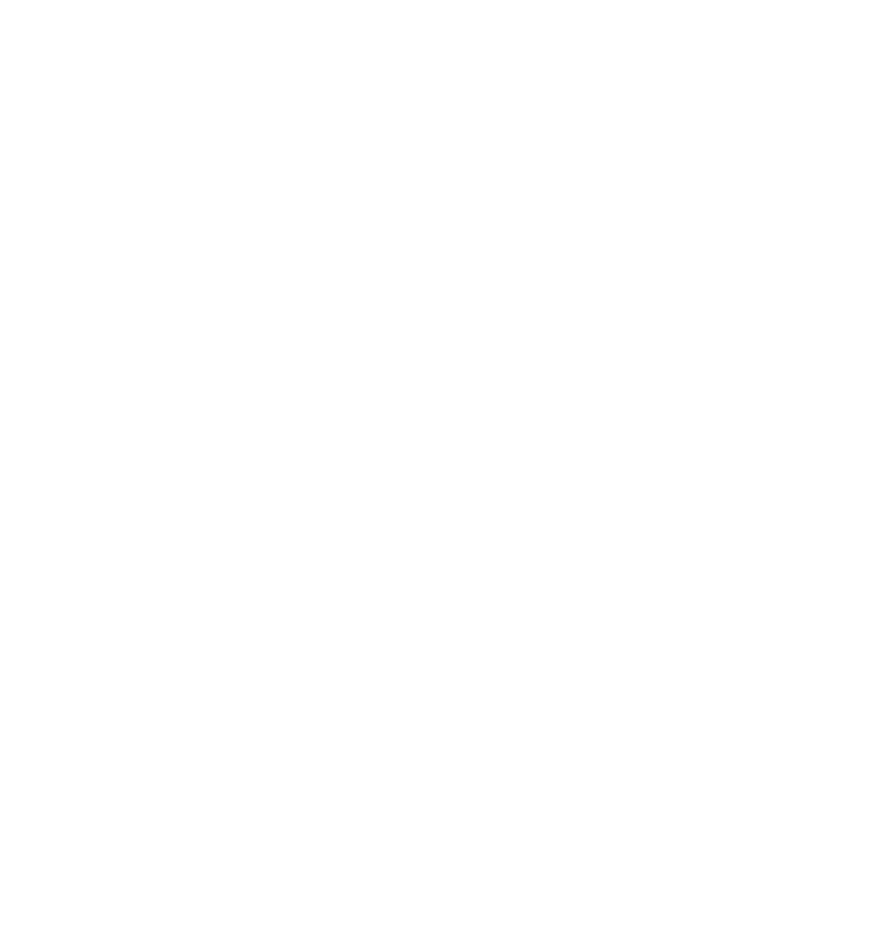
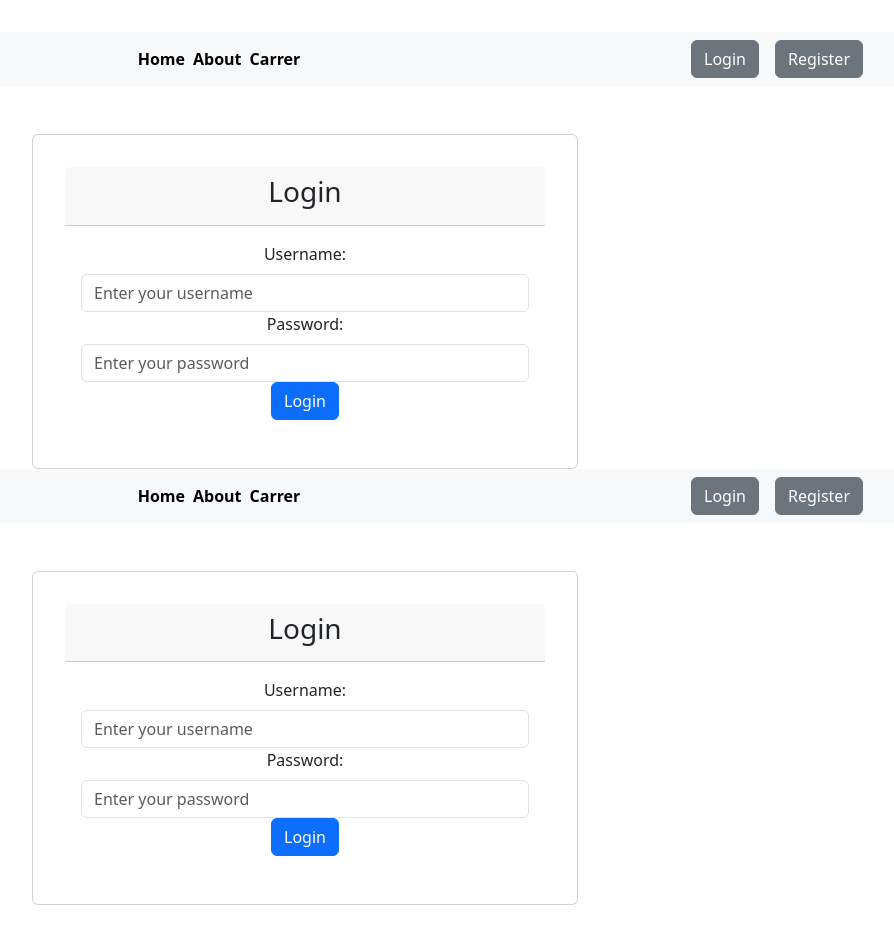
Before and after one commit to meraj2704/the-news-dragon-client, a React (Vite) app: page / in a window 1280 px wide. Shown: the whole page, without its empty margins (335-1229 px from the left). Before the commit the page ends 800 px from the top, so only its background shows below. Built offline with nearby package versions, Linux system fonts and the light colour scheme.

Commit message:
login page and registration page done

```diff
--- a/src/LayOuts/LoginLayouts.jsx
+++ b/src/LayOuts/LoginLayouts.jsx
@@ -1,9 +1,15 @@
 import React from 'react';
+import { Outlet } from 'react-router-dom';
+import Login from '../Pages/Login/Login';
+import Header from '../Pages/Shared/Header';
+import Register from '../Pages/Login/Register';
 
 const LoginLayouts = () => {
     return (
         <div>
 
+            <Login></Login>
+            <Register></Register>
         </div>
     );
 };
--- a/src/Pages/Login/Login.jsx
+++ b/src/Pages/Login/Login.jsx
@@ -1,9 +1,38 @@
 import React from 'react';
+import { Button, Card, Col, Container, Form, Row } from 'react-bootstrap';
+import Header from '../Shared/Header';
+import NavigationBar from '../Shared/NavigationBar';
 
 const Login = () => {
     return (
         <div>
-
+            <NavigationBar></NavigationBar>
+            <Container>
+                <Row className="justify-content-center mt-5">
+                    <Col md={6}>
+                        <Card>
+                            <Card.Header>
+                                <h3 className="text-center">Login</h3>
+                            </Card.Header>
+                            <Card.Body>
+                                <Form>
+                                    <Form.Group>
+                                        <Form.Label>Username:</Form.Label>
+                                        <Form.Control type="text" placeholder="Enter your username" />
+                                    </Form.Group>
+                                    <Form.Group>
+                                        <Form.Label>Password:</Form.Label>
+                                        <Form.Control type="password" placeholder="Enter your password" />
+                                    </Form.Group>
+                                    <Button variant="primary" type="submit" block>
+                                        Login
+                                    </Button>
+                                </Form>
+                            </Card.Body>
+                        </Card>
+                    </Col>
+                </Row>
+            </Container>
         </div>
     );
 };
--- a/src/Pages/Login/Register.jsx
+++ b/src/Pages/Login/Register.jsx
@@ -1,11 +1,40 @@
 import React from 'react';
+import { Button, Card, Col, Container, Form, Row } from 'react-bootstrap';
+import Header from '../Shared/Header';
+import NavigationBar from '../Shared/NavigationBar';
 
-const Register = () => {
+const Login = () => {
     return (
         <div>
-
+            <NavigationBar></NavigationBar>
+            <Container>
+                <Row className="justify-content-center mt-5">
+                    <Col md={6}>
+                        <Card>
+                            <Card.Header>
+                                <h3 className="text-center">Login</h3>
+                            </Card.Header>
+                            <Card.Body>
+                                <Form>
+                                    <Form.Group>
+                                        <Form.Label>Username:</Form.Label>
+                                        <Form.Control type="text" placeholder="Enter your username" />
+                                    </Form.Group>
+                                    <Form.Group>
+                                        <Form.Label>Password:</Form.Label>
+                                        <Form.Control type="password" placeholder="Enter your password" />
+                                    </Form.Group>
+                                    <Button variant="primary" type="submit" block>
+                                        Login
+                                    </Button>
+                                </Form>
+                            </Card.Body>
+                        </Card>
+                    </Col>
+                </Row>
+            </Container>
         </div>
     );
 };
 
-export default Register;
+export default Login;
--- a/src/Pages/News/News.jsx
+++ b/src/Pages/News/News.jsx
@@ -18,7 +18,7 @@
                         {details}
                     </Card.Text>
                     <Container className='text-start ps-0'>
-                        <Link to={`/category/${category_id}`} ><Button variant="danger">All news ins this category</Button></Link></Container>
+                        <Link to={`/categories/${category_id}`} ><Button variant="danger">All news ins this category</Button></Link></Container>
                 </Card.Body>
             </Card>
            <div className='mt-4'>
--- a/src/Pages/Shared/LeftNav.jsx
+++ b/src/Pages/Shared/LeftNav.jsx
@@ -17,7 +17,7 @@
             <div className='ps-5 text-start'>
                 {
                     categories.map(cat => <p  key={cat.id}>
-                        <Link to={`/category/${cat.id}`} className='text-decoration-none text-black hover'>{cat.name}</Link>
+                        <Link to={`/categories/${cat.id}`} className='text-decoration-none text-black hover'>{cat.name}</Link>
                     </p>)
                 }
             </div>
--- a/src/Pages/Shared/NavigationBar.jsx
+++ b/src/Pages/Shared/NavigationBar.jsx
@@ -14,7 +14,7 @@
                     <Navbar.Toggle aria-controls="responsive-navbar-nav" />
                     <Navbar.Collapse id="responsive-navbar-nav">
                         <Nav className="mx-auto d-flex">
-                            <Link to="/" className='text-black fw-bold text-decoration-none pe-2'>Home</Link>
+                            <Link to="/categories/0" className='text-black fw-bold text-decoration-none pe-2'>Home</Link>
                             <Link to="/" className='text-black fw-bold text-decoration-none pe-2'>About</Link>
                             <Link to="/" className='text-black fw-bold text-decoration-none'>Carrer</Link>
                         </Nav>
@@ -22,12 +22,12 @@
                             {user ?
                                 <div className='d-flex align-items-center'>
                                     <Link to="profile"><FaUserCircle style={{ fontSize: '41px' }}></FaUserCircle></Link>
-                                    <Button variant="danger">Logout</Button>
+                                    <Button className='ms-3' variant="danger">Logout</Button>
                                 </div>
                                 :
                                 <div>
-                                    <Button variant="secondary">Login</Button>
-                                    <Button variant="secondary">Register</Button>
+                                    <Link to= 'login'><Button  variant="secondary">Login</Button></Link>
+                                    <Link to='register'><Button className='ms-3' variant="secondary">Register</Button></Link>
                                 </div>
                             }
                         </Nav>
--- a/src/Providers/AuthProvider.jsx
+++ b/src/Providers/AuthProvider.jsx
@@ -3,7 +3,7 @@
 export const AuthContext = createContext(null);
 
 const AuthProvider = ({children}) => {
-    const user = {};
+    const user = null;
 
     const authInfo ={
         user,
--- a/src/Routes/Routes.jsx
+++ b/src/Routes/Routes.jsx
@@ -15,7 +15,7 @@
         children:[
             {
                 path:'/',
-                element:<Navigate to="/category/0"></Navigate>
+                element:<Navigate to="/categories/0"></Navigate>
             },
             {
                 path:'login',
@@ -28,7 +28,7 @@
         ]
     },
     {
-        path:'category',
+        path:'categories',
         element:<Main></Main>,
         children:[
             {
```
